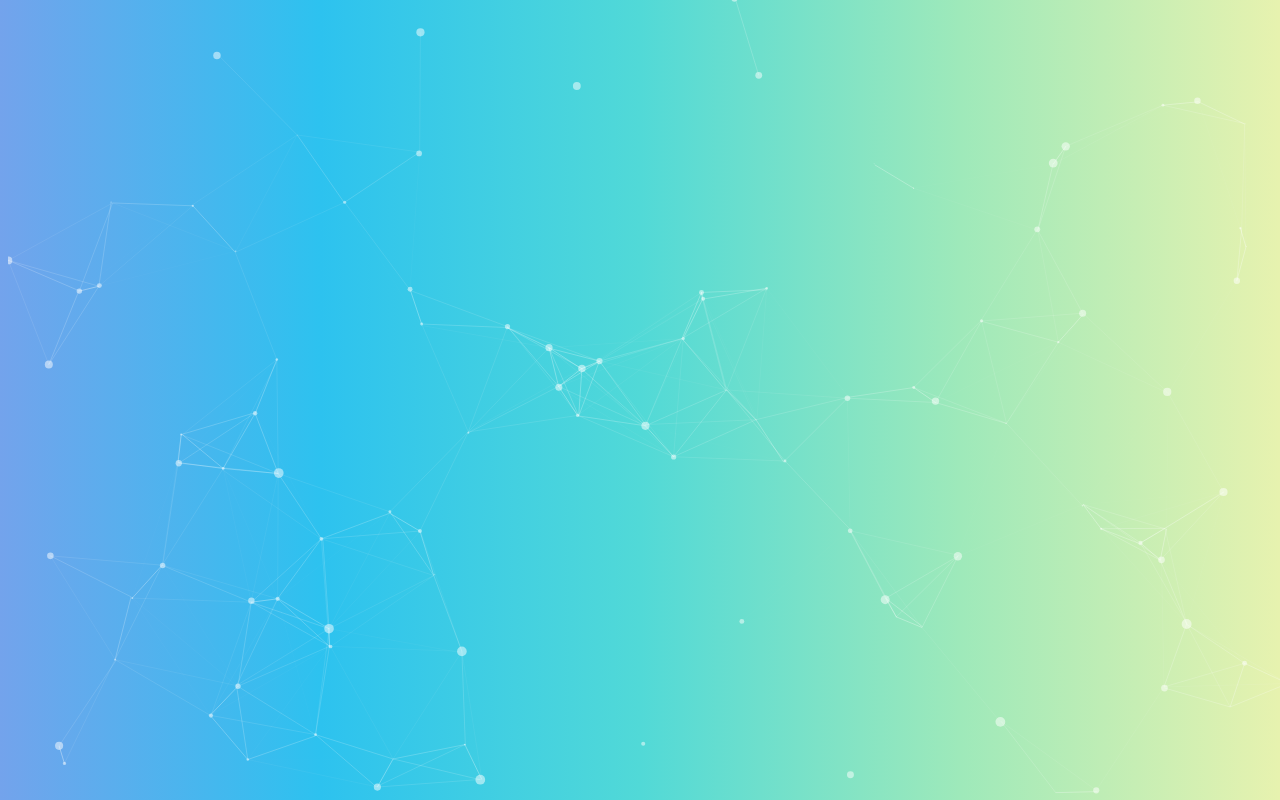
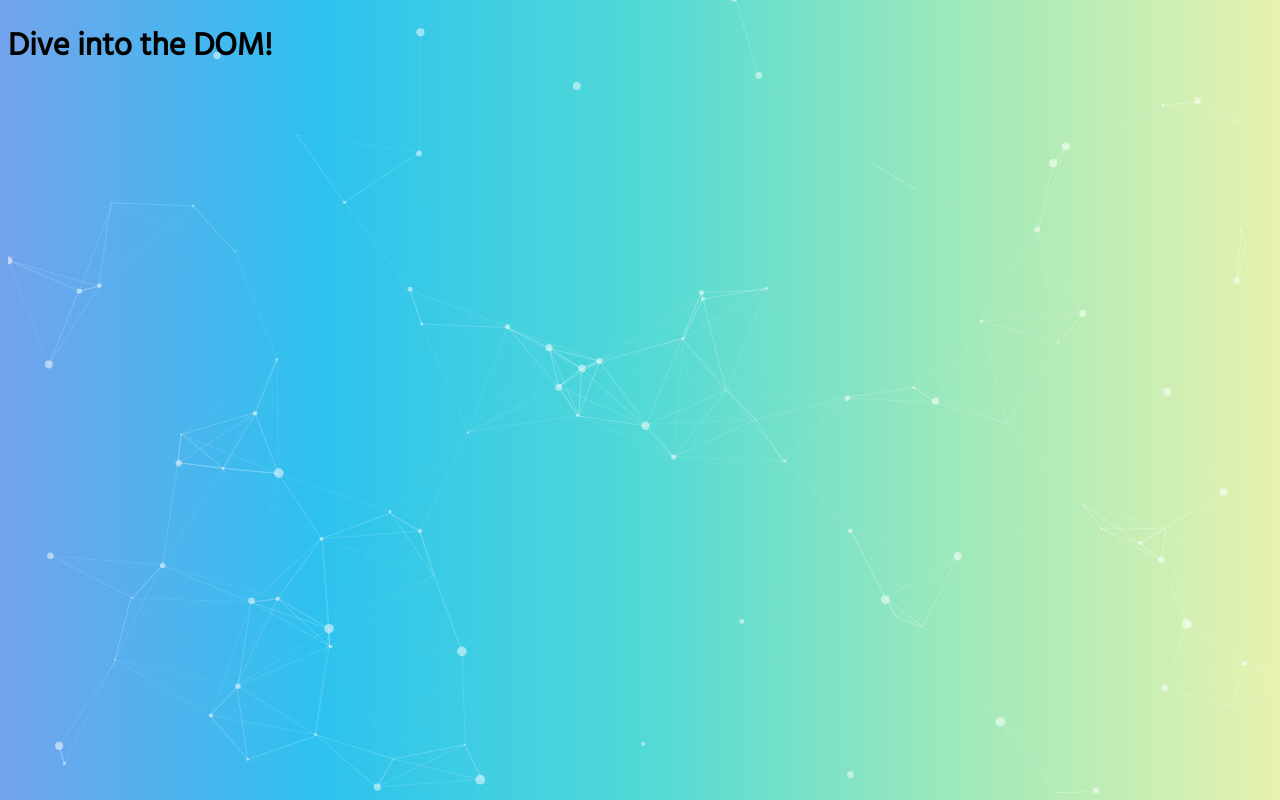
Before and after one commit to TekniqueJoseph/DOM-start-code1, a plain HTML site: page index.html in a window 1280 px wide. Drawn offline with Linux system fonts and the light colour scheme.

Commit message:
cleaned up code

```diff
--- a/index.html
+++ b/index.html
@@ -13,6 +13,9 @@
 
 <body>
   <div id="particles-js"></div>
+  <header>
+    <h1>Dive into the DOM!</h1>
+  </header>
 
   <script src="particles.js-master/particles.js"></script>
   <script src="/particles.js-master/demo/js/app.js"></script>
```
